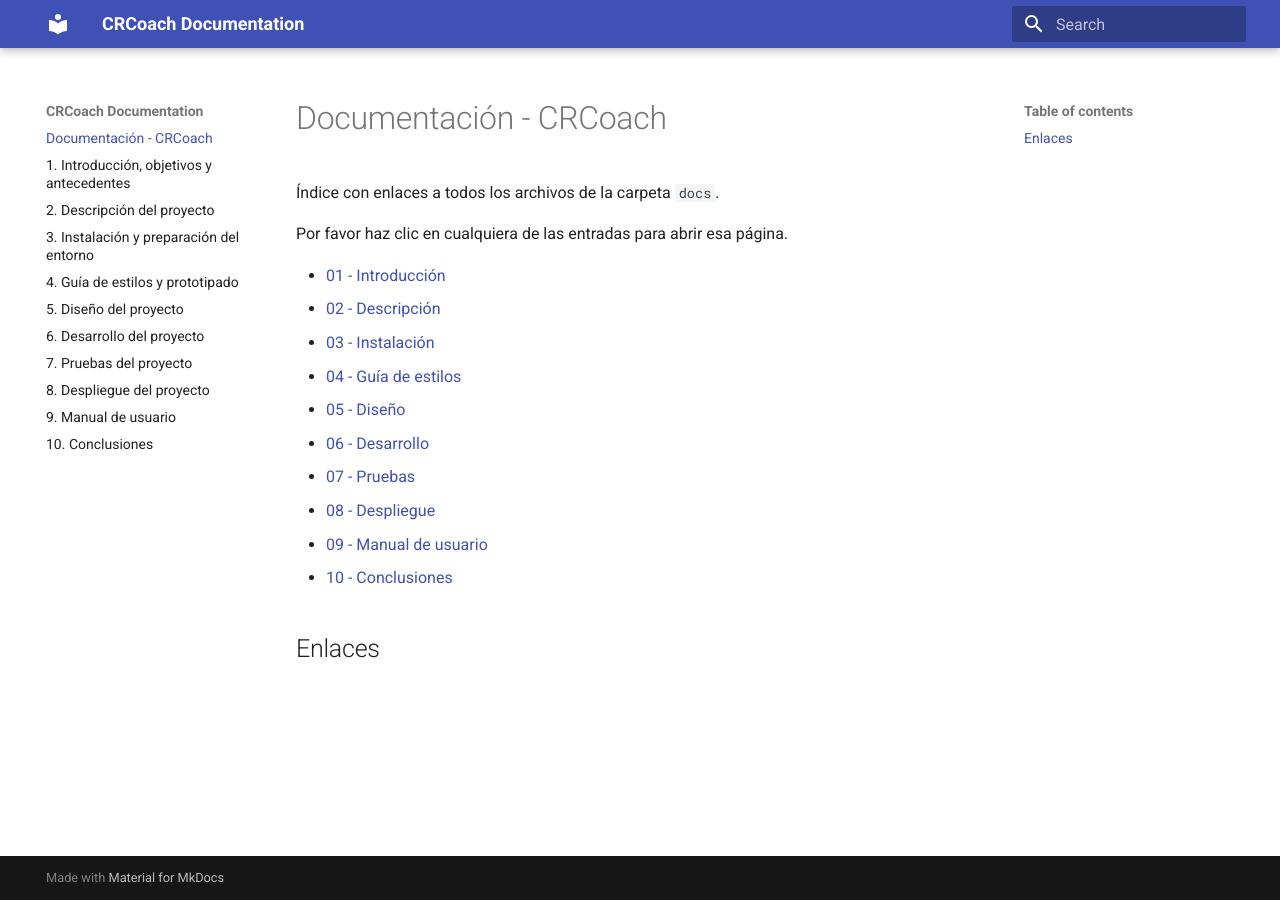
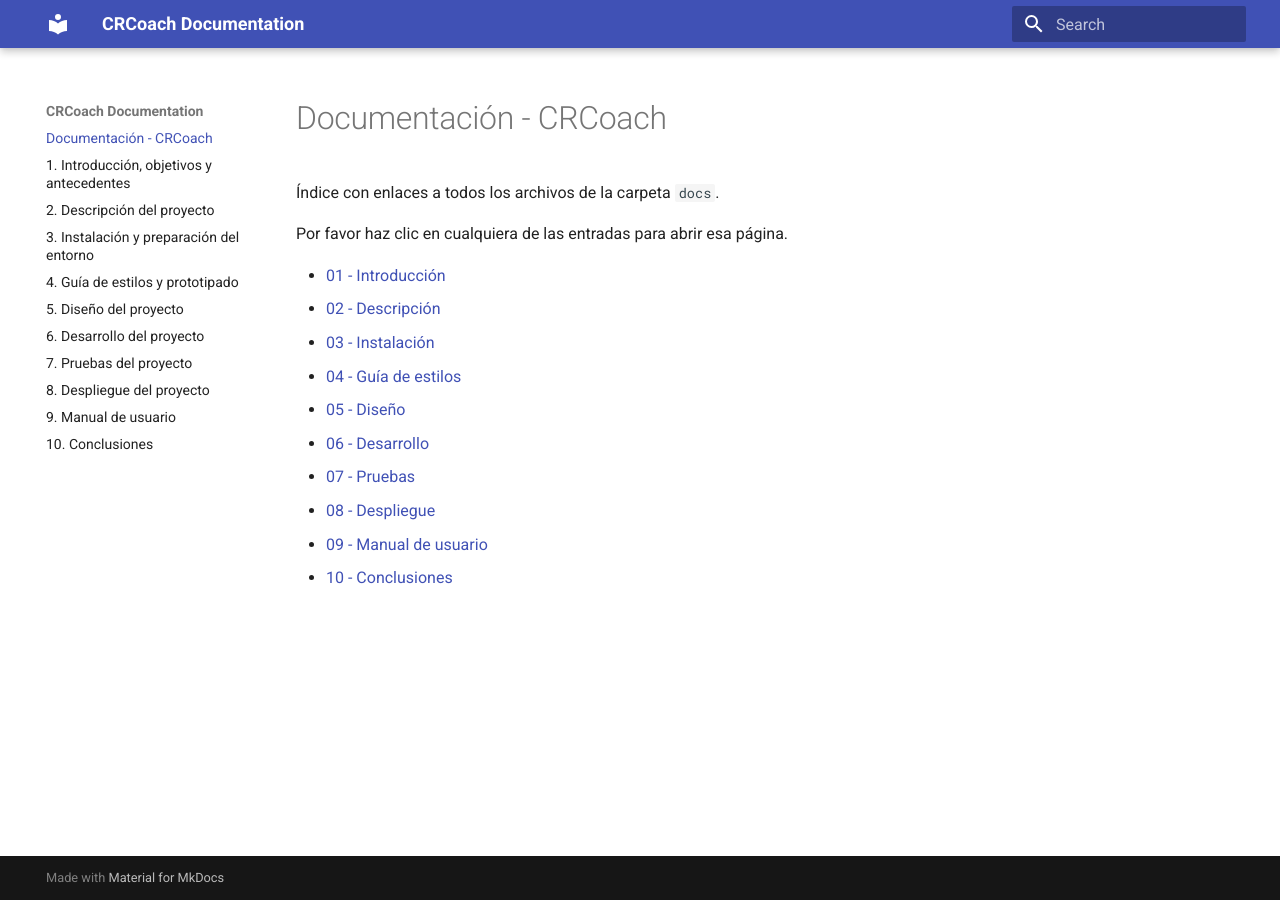
Before and after one commit to ricitos2001/Frontend-CRCoach, an MkDocs documentation site: the page built from docs/index.md, in a window 1280 px wide. Built offline with MkDocs 1.6.1 and Material for MkDocs 9.7.7, drawn with Linux system fonts in a browser that asks for light colours.

```diff
--- a/docs/index.md
+++ b/docs/index.md
@@ -14,5 +14,3 @@
 - [08 - Despliegue](08-despliegue.md)
 - [09 - Manual de usuario](09-manual-usuario.md)
 - [10 - Conclusiones](10-conclusiones.md)
-
-## Enlaces
```
